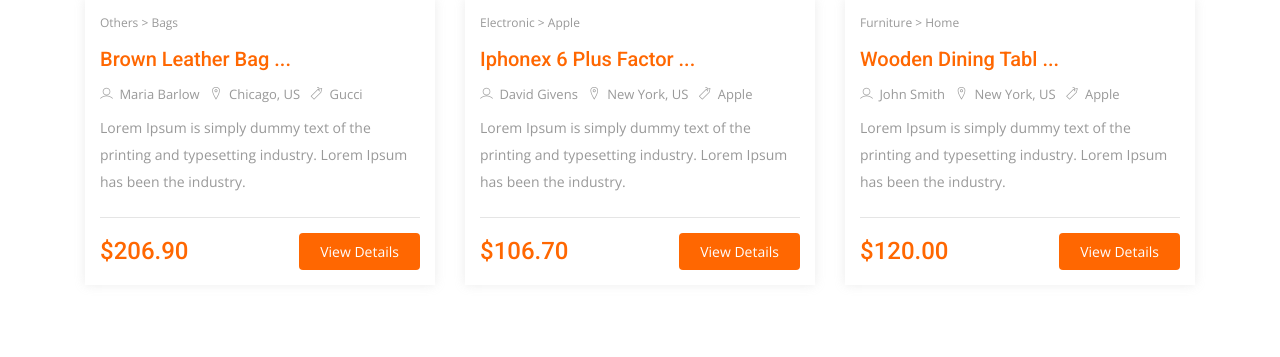
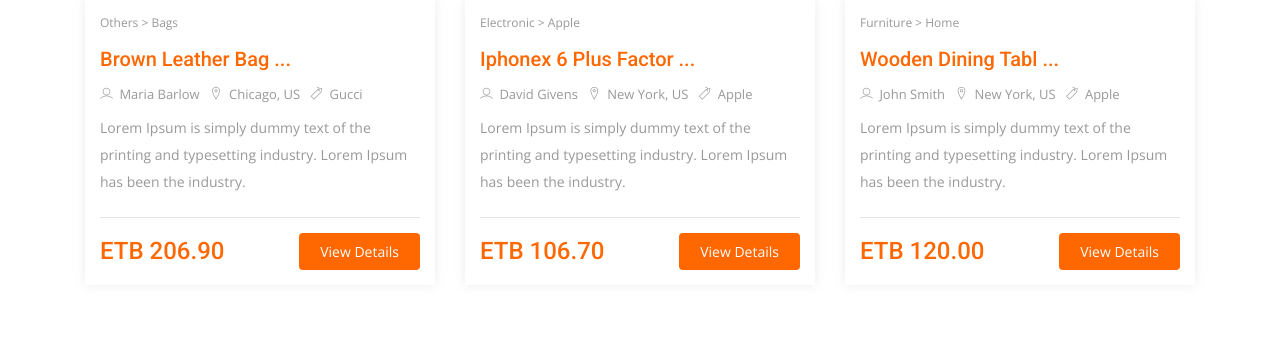
Before and after one commit to edomiyashammer/hahah, a Django app: page / in a window 1280 px wide. Shown: the part 1754-2111 px from the top of the page. Run offline with Django 4.2, Linux system fonts and the light colour scheme; data that the repository does not hold is empty; some libraries are stand-ins or nearby versions; some web fonts are replaced.

Commit message:
first commit

```diff
--- a/templates/index.html
+++ b/templates/index.html
@@ -297,7 +297,7 @@
                             <span class="bg-green"><i class="lni-heart"></i></span>
                             <span><i class="lni-bookmark"></i></span>
                         </div>
-                        <a href="#"><img class="img-fluid" src="assets/img/featured/img-1.jpg" alt=""></a>
+                        <a href="#"><img class="img-fluid" src="{% static 'assets/img/featured/img-1.jpg' %}" alt=""></a>
                     </figure>
                     <div class="feature-content">
                         <div class="product">
@@ -319,7 +319,7 @@
                         <p class="dsc">Lorem Ipsum is simply dummy text of the printing and typesetting industry.
                             Lorem Ipsum has been the industry.</p>
                         <div class="listing-bottom">
-                            <h3 class="price float-left">$249.00</h3>
+                            <h3 class="price float-left">ETB 249.00</h3>
                             <a href="replace" class="btn btn-common float-right">View Details</a>
                         </div>
                     </div>
@@ -335,7 +335,7 @@
                             <span class="bg-green"><i class="lni-heart"></i></span>
                             <span><i class="lni-bookmark"></i></span>
                         </div>
-                        <a href="#"><img class="img-fluid" src="assets/img/featured/img-2.jpg" alt=""></a>
+                        <a href="#"><img class="img-fluid" src="{% static 'assets/img/featured/img-2.jpg' %}" alt=""></a>
                     </figure>
                     <div class="feature-content">
                         <div class="product">
@@ -357,7 +357,7 @@
                         <p class="dsc">Lorem Ipsum is simply dummy text of the printing and typesetting industry.
                             Lorem Ipsum has been the industry.</p>
                         <div class="listing-bottom">
-                            <h3 class="price float-left">$289.00</h3>
+                            <h3 class="price float-left">ETB 289.00</h3>
                             <a href="replace" class="btn btn-common float-right">View Details</a>
                         </div>
                     </div>
@@ -370,7 +370,7 @@
                             <span class="bg-green"><i class="lni-heart"></i></span>
                             <span><i class="lni-bookmark"></i></span>
                         </div>
-                        <a href="#"><img class="img-fluid" src="assets/img/featured/img-3.jpg" alt=""></a>
+                        <a href="#"><img class="img-fluid" src="{% static 'assets/img/featured/img-3.jpg' %}" alt=""></a>
                     </figure>
                     <div class="feature-content">
                         <div class="product">
@@ -392,7 +392,7 @@
                         <p class="dsc">Lorem Ipsum is simply dummy text of the printing and typesetting industry.
                             Lorem Ipsum has been the industry.</p>
                         <div class="listing-bottom">
-                            <h3 class="price float-left">$199.80</h3>
+                            <h3 class="price float-left">ETB 199.80</h3>
                             <a href="replace" class="btn btn-common float-right">View Details</a>
                         </div>
                     </div>
@@ -408,7 +408,7 @@
                             <span class="bg-green"><i class="lni-heart"></i></span>
                             <span><i class="lni-bookmark"></i></span>
                         </div>
-                        <a href="#"><img class="img-fluid" src="assets/img/featured/img-4.jpg" alt=""></a>
+                        <a href="#"><img class="img-fluid" src="{% static 'assets/img/featured/img-4.jpg' %}" alt=""></a>
                     </figure>
                     <div class="feature-content">
                         <div class="product">
@@ -430,7 +430,7 @@
                         <p class="dsc">Lorem Ipsum is simply dummy text of the printing and typesetting industry.
                             Lorem Ipsum has been the industry.</p>
                         <div class="listing-bottom">
-                            <h3 class="price float-left">$206.90</h3>
+                            <h3 class="price float-left">ETB 206.90</h3>
                             <a href="replace" class="btn btn-common float-right">View Details</a>
                         </div>
                     </div>
@@ -443,7 +443,7 @@
                             <span class="bg-green"><i class="lni-heart"></i></span>
                             <span><i class="lni-bookmark"></i></span>
                         </div>
-                        <a href="#"><img class="img-fluid" src="assets/img/featured/img-5.jpg" alt=""></a>
+                        <a href="#"><img class="img-fluid" src="{% static 'assets/img/featured/img-5.jpg' %}" alt=""></a>
                     </figure>
                     <div class="feature-content">
                         <div class="product">
@@ -465,7 +465,7 @@
                         <p class="dsc">Lorem Ipsum is simply dummy text of the printing and typesetting industry.
                             Lorem Ipsum has been the industry.</p>
                         <div class="listing-bottom">
-                            <h3 class="price float-left">$106.70</h3>
+                            <h3 class="price float-left">ETB 106.70</h3>
                             <a href="replace" class="btn btn-common float-right">View Details</a>
                         </div>
                     </div>
@@ -481,7 +481,7 @@
                             <span class="bg-green"><i class="lni-heart"></i></span>
                             <span><i class="lni-bookmark"></i></span>
                         </div>
-                        <a href="#"><img class="img-fluid" src="assets/img/featured/img-6.jpg" alt=""></a>
+                        <a href="#"><img class="img-fluid" src="{% static 'assets/img/featured/img-6.jpg' %}" alt=""></a>
                     </figure>
                     <div class="feature-content">
                         <div class="product">
@@ -503,7 +503,7 @@
                         <p class="dsc">Lorem Ipsum is simply dummy text of the printing and typesetting industry.
                             Lorem Ipsum has been the industry.</p>
                         <div class="listing-bottom">
-                            <h3 class="price float-left">$120.00</h3>
+                            <h3 class="price float-left">ETB 120.00</h3>
                             <a href="replace" class="btn btn-common float-right">View Details</a>
                         </div>
                     </div>
```
